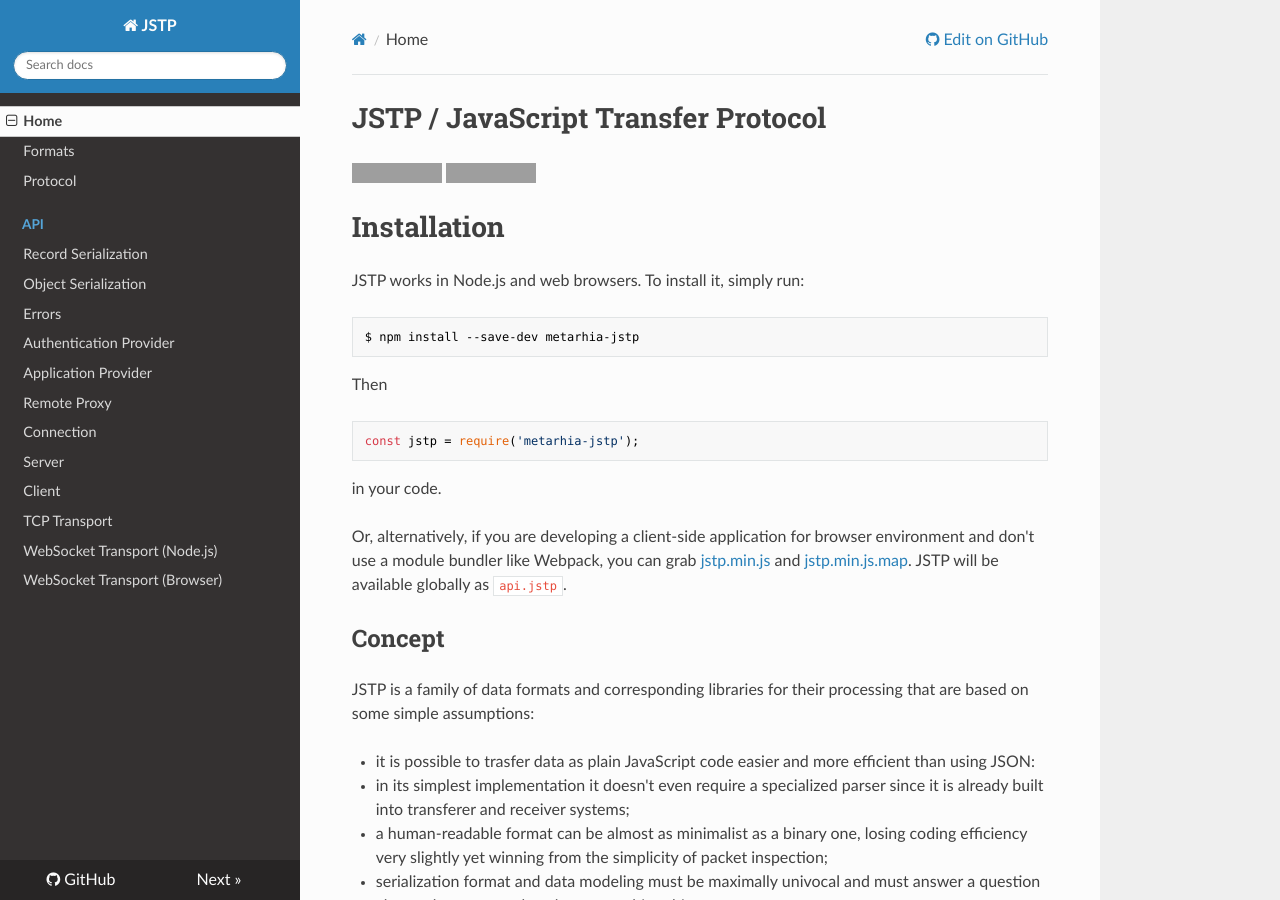
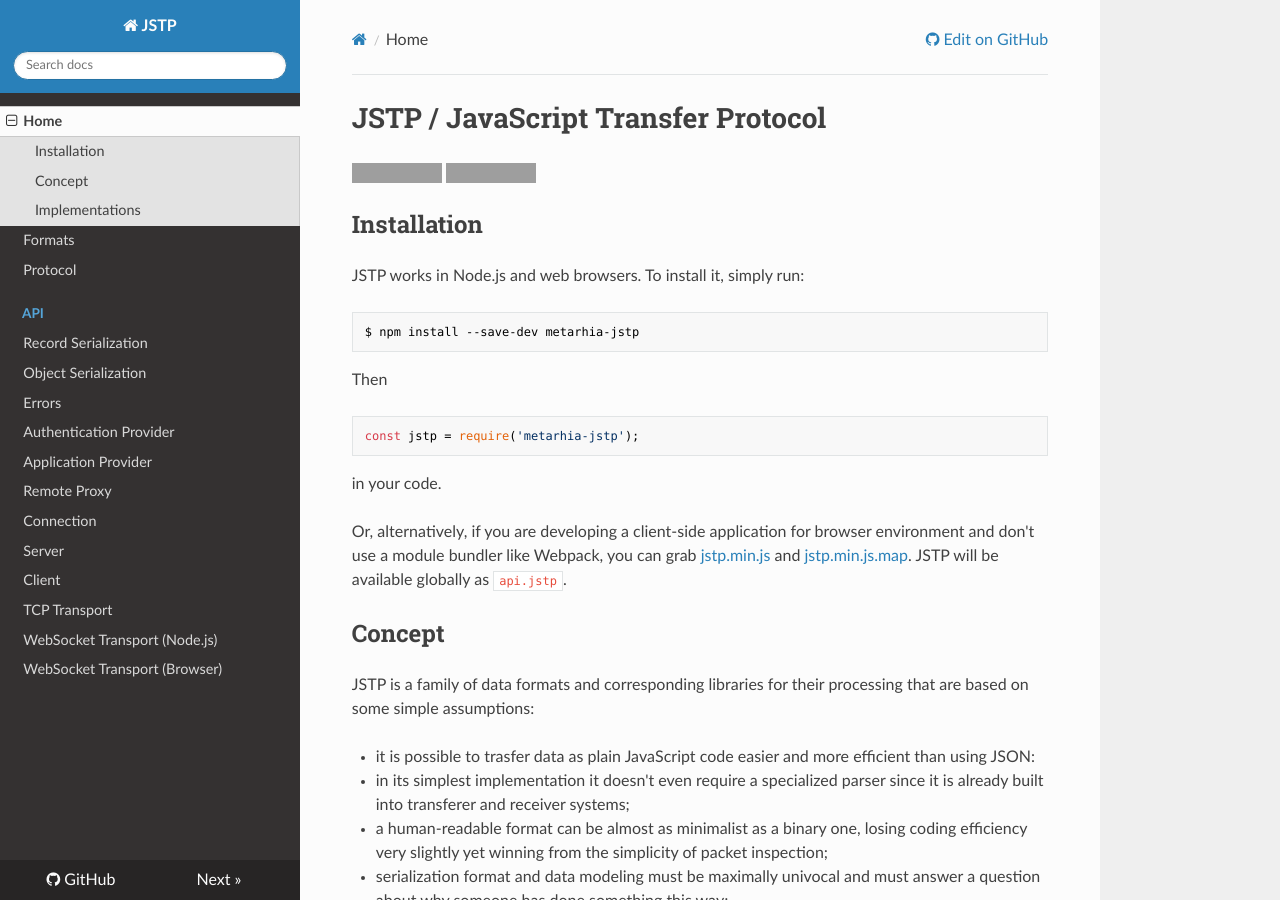
Before and after one commit to youritech/jstp, an MkDocs documentation site: the page built from doc/index.md, in a window 1280 px wide and 900 px high. Built offline with MkDocs 1.6.1, drawn with Linux system fonts in a browser that asks for light colours; nearby versions of some CDN libraries; old or Windows-style settings are respelled for this version of MkDocs; grey boxes are pictures that could not be loaded.

Commit message:
Fix linter warnings in doc/index.md

```diff
--- a/doc/index.md
+++ b/doc/index.md
@@ -3,7 +3,7 @@
 [![Build Status](https://travis-ci.org/metarhia/JSTP.svg?branch=master)](https://travis-ci.org/metarhia/JSTP)
 [![Dependency Status](https://david-dm.org/metarhia/JSTP.svg)](https://david-dm.org/metarhia/JSTP)
 
-# Installation
+## Installation
 
 JSTP works in Node.js and web browsers. To install it, simply run:
 
@@ -21,7 +21,8 @@
 
 Or, alternatively, if you are developing a client-side application for browser
 environment and don't use a module bundler like Webpack, you can grab
-[jstp.min.js](dist/jstp.min.js) and [jstp.min.js.map](dist/jstp.min.js.map).
+[jstp.min.js](https://metarhia.github.io/JSTP/dist/jstp.min.js) and
+[jstp.min.js.map](https://metarhia.github.io/JSTP/dist/jstp.min.js.map).
 JSTP will be available globally as `api.jstp`.
 
 ## Concept
```
Also changed, not shown: 1 other file.
